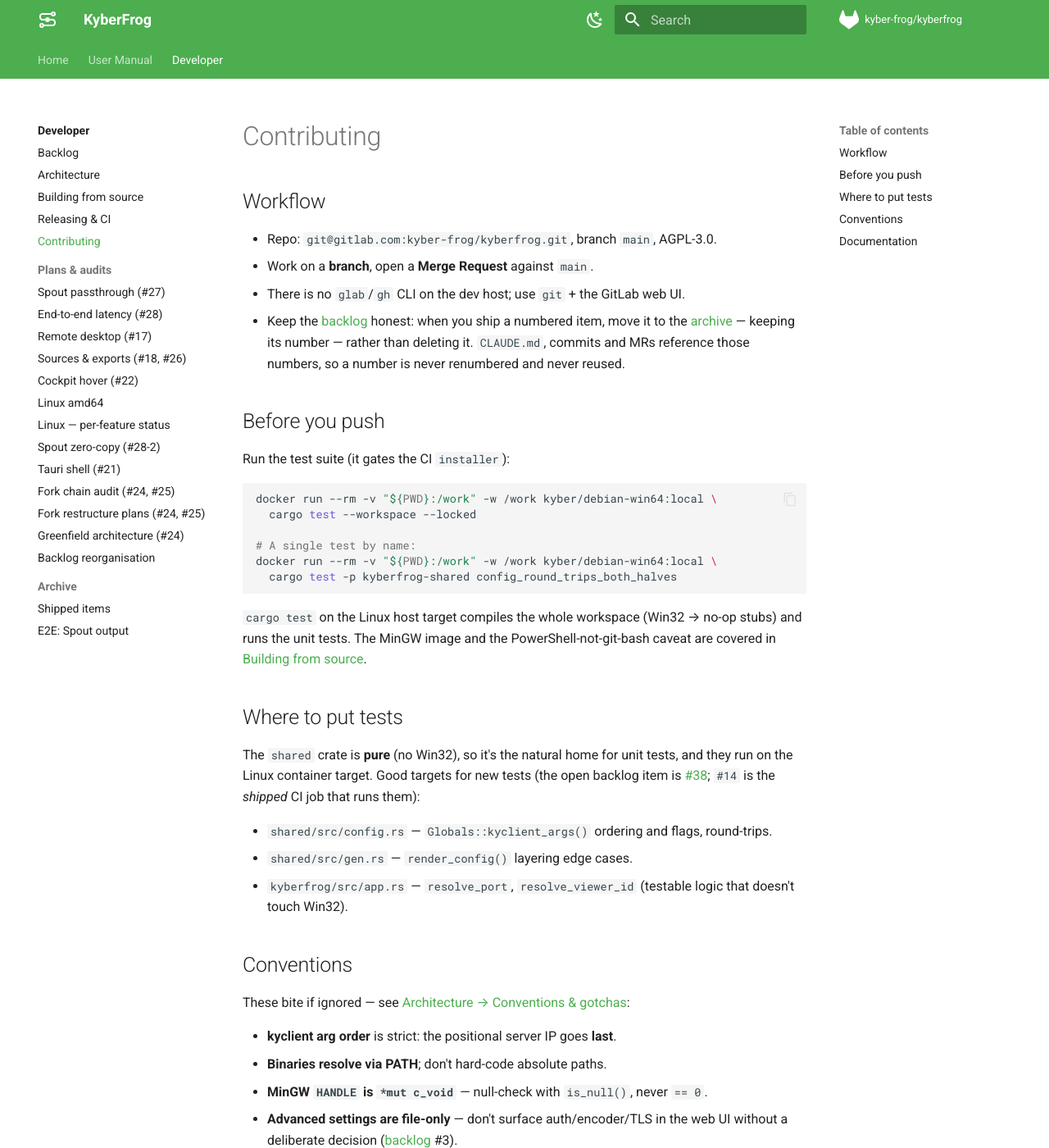
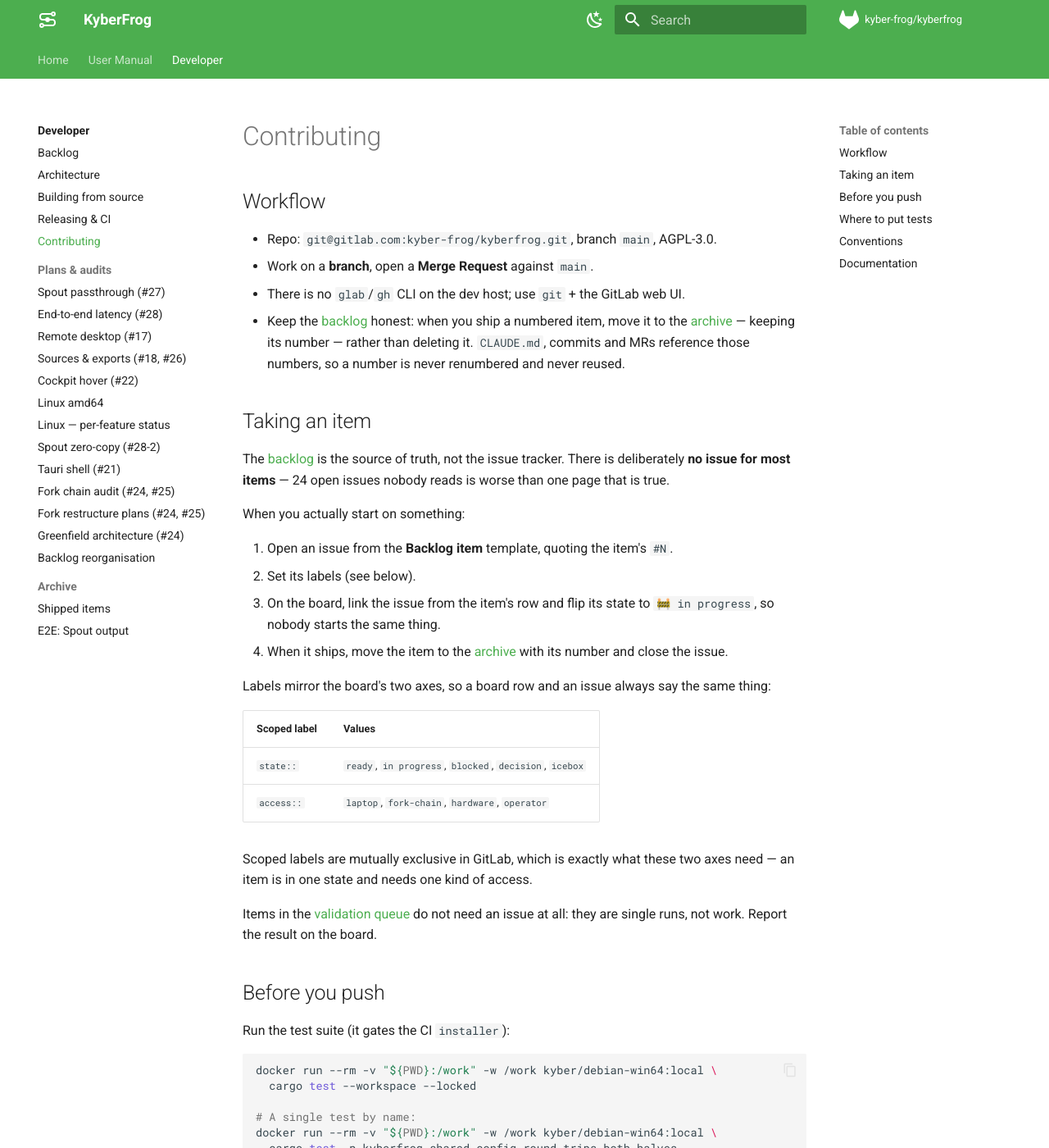
Before and after one commit to CollectiFrog/KyberFrog, an MkDocs documentation site: the page built from docs/dev/contributing.md, in a window 1280 px wide and 1400 px high. Shown: the whole window at 82% size. Built offline with MkDocs 1.6.1 and Material for MkDocs 9.7.7, drawn with Linux system fonts in a browser that asks for light colours; comment, search, counter and statistics services are not loaded.

Commit message:
docs: préparer le tracker sans y déverser le backlog
Passage 5/5, et le plus petit par choix. Le tracker GitLab était vide, et
TODO.md se terminait depuis des mois par « créer les tâches dans le tracker » —
ce qui aurait donné 24 issues que personne ne relit, pendant que la page de
référence continue de dériver.

Modèle retenu : le board fait foi, une issue n'existe que pour un item
réellement pris ou offert à quelqu'un. Les items de la file de validation n'en
ont même pas besoin, ce sont des exécutions, pas du travail.

- .gitlab/issue_templates/ : un modèle « Backlog item » qui reprend les champs
  du board (le #N existant, ce que « fini » veut dire, l'accès requis, et
  comment ce sera vérifié — posé au début plutôt qu'à la fin).
- contributing.md : la marche à suivre pour prendre un item, et les labels
  scoped state::/access:: qui reflètent les deux axes du board. Scoped parce
  qu'ils sont exclusifs : un item est dans un état et demande un type d'accès.

Les labels eux-mêmes restent à créer une fois dans l'UI GitLab : il n'y a ni
glab ni auth API sur le poste (contributing.md le note déjà).

Co-Authored-By: Claude Opus 5 <noreply@anthropic.com>

```diff
--- a/docs/dev/contributing.md
+++ b/docs/dev/contributing.md
@@ -9,6 +9,36 @@
   to the [archive](backlog-archive.md) — keeping its number — rather than
   deleting it. `CLAUDE.md`, commits and MRs reference those numbers, so a
   number is never renumbered and never reused.
+
+## Taking an item
+
+The [backlog](backlog.md) is the source of truth, not the issue tracker. There is
+deliberately **no issue for most items** — 24 open issues nobody reads is worse
+than one page that is true.
+
+When you actually start on something:
+
+1. Open an issue from the **Backlog item** template, quoting the item's `#N`.
+2. Set its labels (see below).
+3. On the board, link the issue from the item's row and flip its state to
+   `🚧 in progress`, so nobody starts the same thing.
+4. When it ships, move the item to the [archive](backlog-archive.md) with its
+   number and close the issue.
+
+Labels mirror the board's two axes, so a board row and an issue always say the
+same thing:
+
+| Scoped label | Values |
+|---|---|
+| `state::` | `ready`, `in progress`, `blocked`, `decision`, `icebox` |
+| `access::` | `laptop`, `fork-chain`, `hardware`, `operator` |
+
+Scoped labels are mutually exclusive in GitLab, which is exactly what these two
+axes need — an item is in one state and needs one kind of access.
+
+Items in the [validation queue](backlog.md#validation-queue-no-code-just-a-run)
+do not need an issue at all: they are single runs, not work. Report the result
+on the board.
 
 ## Before you push
 
```
Also changed, not shown: .gitlab/issue_templates/Backlog item.md (added, +34 -0 lines), docs/dev/backlog.md (+5 -0 lines).
